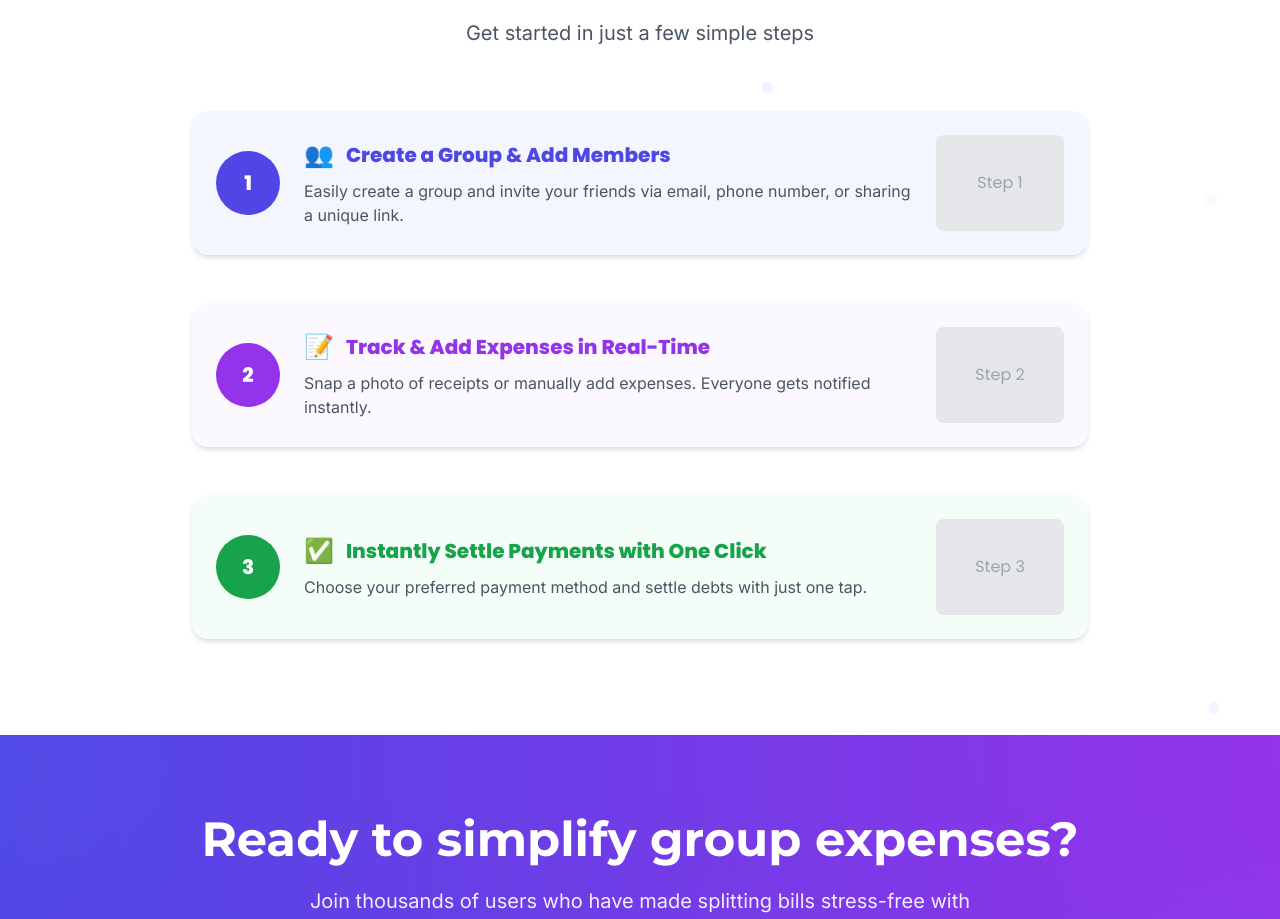
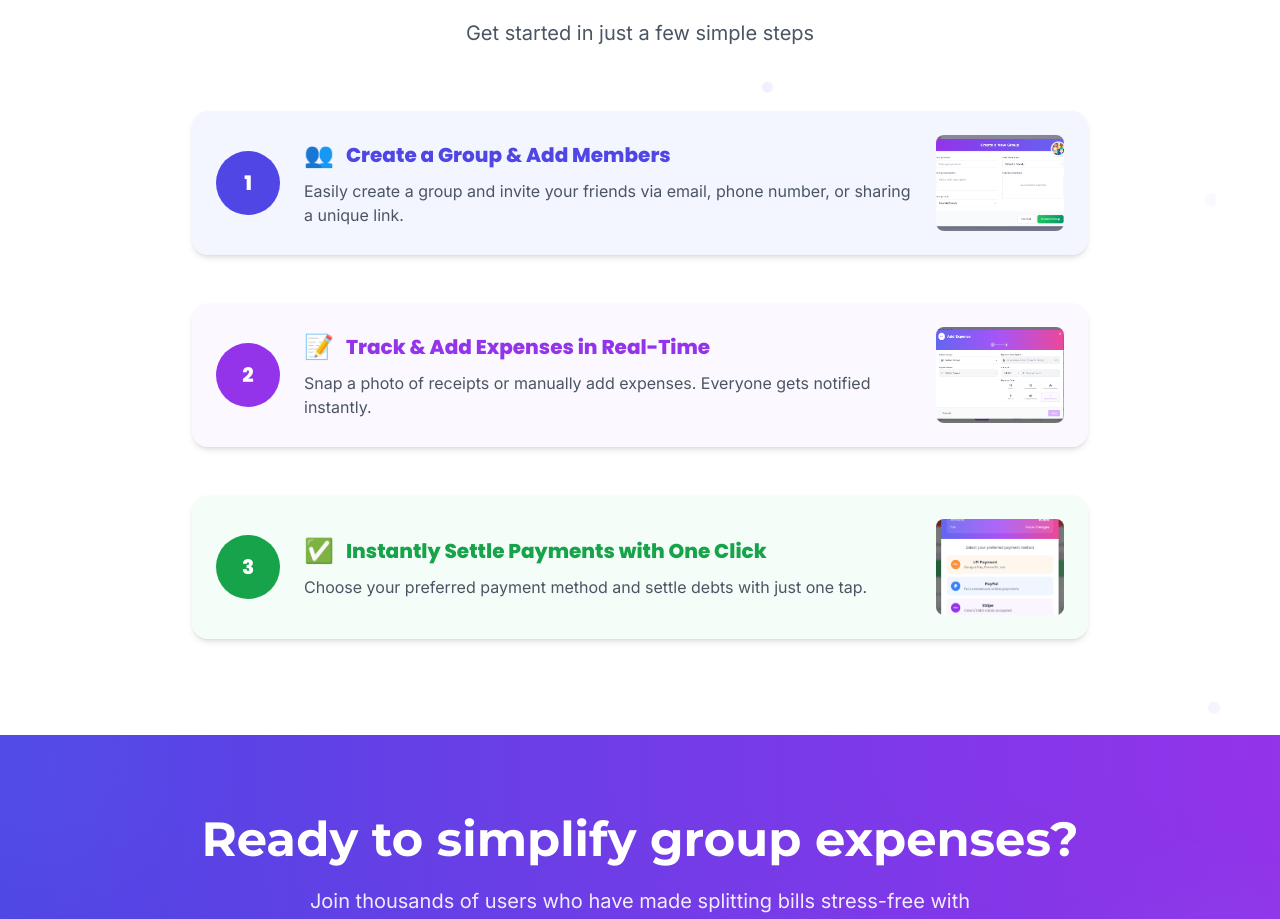
Before and after one commit to CodeTirtho97/SplitEase_frontend, a Next.js app: page / in a window 1280 px wide. Shown: the part 3440-4359 px from the top of the page. Built offline with nearby package versions, Linux system fonts and the light colour scheme; no server answers.

Commit message:
Home Page Fix

```diff
--- a/app/page.tsx
+++ b/app/page.tsx
@@ -560,10 +560,15 @@ export default function Home() {
                   number, or sharing a unique link.
                 </p>
               </div>
-              <div className="hidden md:block w-32 h-24 bg-gray-200 rounded-lg mt-4 md:mt-0 md:ml-6">
-                <div className="w-full h-full flex items-center justify-center text-gray-400">
-                  Step 1
-                </div>
+              <div className="hidden md:block w-32 h-24 bg-gray-200 rounded-lg mt-4 md:mt-0 md:ml-6 overflow-hidden">
+                <Image
+                  src="/Step1_AddGroup.png"
+                  alt="Create a Group"
+                  width={128}
+                  height={96}
+                  className="w-full h-full object-cover"
+                  priority
+                />
               </div>
             </motion.div>
 
@@ -589,10 +594,15 @@ export default function Home() {
                   gets notified instantly.
                 </p>
               </div>
-              <div className="hidden md:block w-32 h-24 bg-gray-200 rounded-lg mt-4 md:mt-0 md:ml-6">
-                <div className="w-full h-full flex items-center justify-center text-gray-400">
-                  Step 2
-                </div>
+              <div className="hidden md:block w-32 h-24 bg-gray-200 rounded-lg mt-4 md:mt-0 md:ml-6 overflow-hidden">
+                <Image
+                  src="/Step2_AddExpense.png"
+                  alt="Add Expenses"
+                  width={128}
+                  height={96}
+                  className="w-full h-full object-cover"
+                  priority
+                />
               </div>
             </motion.div>
 
@@ -618,10 +628,15 @@ export default function Home() {
                   just one tap.
                 </p>
               </div>
-              <div className="hidden md:block w-32 h-24 bg-gray-200 rounded-lg mt-4 md:mt-0 md:ml-6">
-                <div className="w-full h-full flex items-center justify-center text-gray-400">
-                  Step 3
-                </div>
+              <div className="hidden md:block w-32 h-24 bg-gray-200 rounded-lg mt-4 md:mt-0 md:ml-6 overflow-hidden">
+                <Image
+                  src="/Step3_MakePayment.png"
+                  alt="Settle Payments"
+                  width={128}
+                  height={96}
+                  className="w-full h-full object-cover"
+                  priority
+                />
               </div>
             </motion.div>
           </div>
```
Also changed, not shown: public/Step3_MakePayment.png (added).
